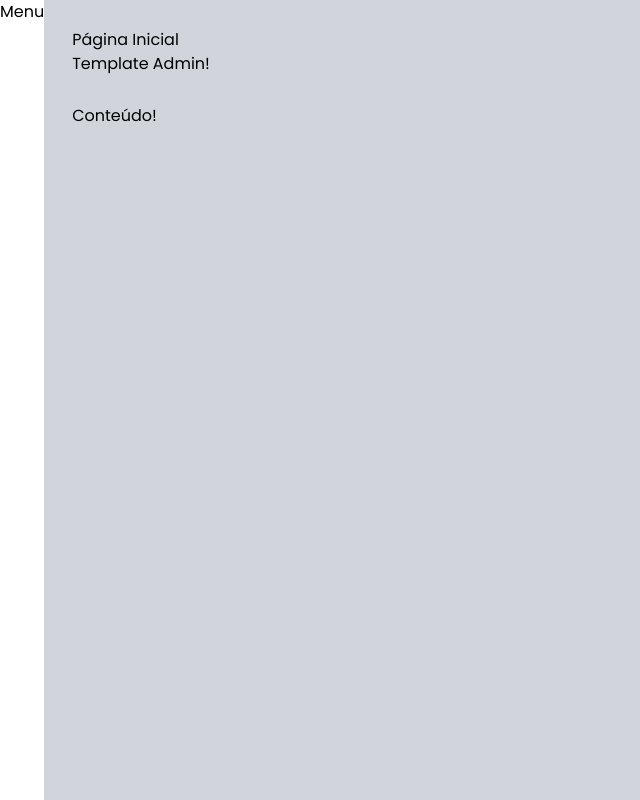
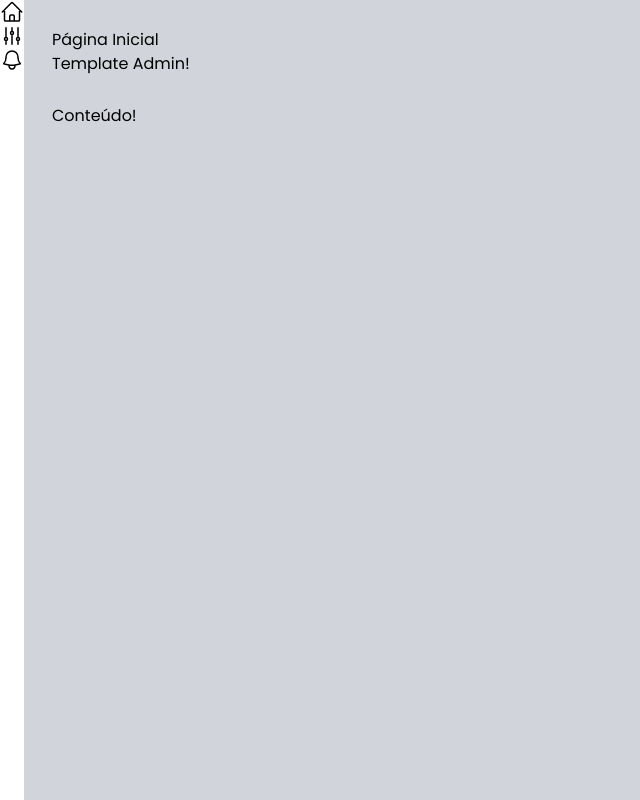
Before and after one commit to Erick-de-Paiva/projeto-template-admin, a Next.js app: page / in a window 1280 px wide. Shown: the whole page, without its empty margins (0-640 px from the left). Built offline with nearby package versions, Linux system fonts and the light colour scheme.

Commit message:
componente menu lateral #01

```diff
--- /dev/null
+++ b/src/components/MenuItem.tsx
@@ -0,0 +1,13 @@
+interface MenuItemProps {
+    url: string
+    texto: string
+    icone: any
+}
+
+export default function MenuItem(props: MenuItemProps) {
+    return (
+        <li className={``}>
+            {props.icone}
+        </li>
+    )
+}
--- a/src/components/MenuLateral.tsx
+++ b/src/components/MenuLateral.tsx
@@ -1,7 +1,14 @@
+import MenuItem from "./MenuItem"
+import { IconeCasa,IconeAjustes,IconeSino } from "./icons"
+
 export default function MenuLateral() {
     return (
         <aside>
-            <h1>Menu</h1>
+            <ul>
+                <MenuItem url="/" texto="Início" icone={IconeCasa} />
+                <MenuItem url="/ajustes" texto="Ajustes" icone={IconeAjustes} />
+                <MenuItem url="/notificacoes" texto="Notificações" icone={IconeSino} />
+            </ul>
         </aside>
     )
 }
--- /dev/null
+++ b/src/components/icons/index.tsx
@@ -0,0 +1,17 @@
+export const IconeCasa = (
+    <svg xmlns="http://www.w3.org/2000/svg" fill="none" viewBox="0 0 24 24" strokeWidth={1.5} stroke="currentColor" className="size-6">
+        <path strokeLinecap="round" strokeLinejoin="round" d="m2.25 12 8.954-8.955c.44-.439 1.152-.439 1.591 0L21.75 12M4.5 9.75v10.125c0 .621.504 1.125 1.125 1.125H9.75v-4.875c0-.621.504-1.125 1.125-1.125h2.25c.621 0 1.125.504 1.125 1.125V21h4.125c.621 0 1.125-.504 1.125-1.125V9.75M8.25 21h8.25" />
+    </svg>
+)
+
+export const IconeAjustes = (
+    <svg xmlns="http://www.w3.org/2000/svg" fill="none" viewBox="0 0 24 24" strokeWidth={1.5} stroke="currentColor" className="size-6">
+        <path strokeLinecap="round" strokeLinejoin="round" d="M6 13.5V3.75m0 9.75a1.5 1.5 0 0 1 0 3m0-3a1.5 1.5 0 0 0 0 3m0 3.75V16.5m12-3V3.75m0 9.75a1.5 1.5 0 0 1 0 3m0-3a1.5 1.5 0 0 0 0 3m0 3.75V16.5m-6-9V3.75m0 3.75a1.5 1.5 0 0 1 0 3m0-3a1.5 1.5 0 0 0 0 3m0 9.75V10.5" />
+    </svg>
+)
+
+export const IconeSino = (
+    <svg xmlns="http://www.w3.org/2000/svg" fill="none" viewBox="0 0 24 24" strokeWidth={1.5} stroke="currentColor" className="size-6">
+        <path strokeLinecap="round" strokeLinejoin="round" d="M14.857 17.082a23.848 23.848 0 0 0 5.454-1.31A8.967 8.967 0 0 1 18 9.75V9A6 6 0 0 0 6 9v.75a8.967 8.967 0 0 1-2.312 6.022c1.733.64 3.56 1.085 5.455 1.31m5.714 0a24.255 24.255 0 0 1-5.714 0m5.714 0a3 3 0 1 1-5.714 0" />
+    </svg>
+)
```
